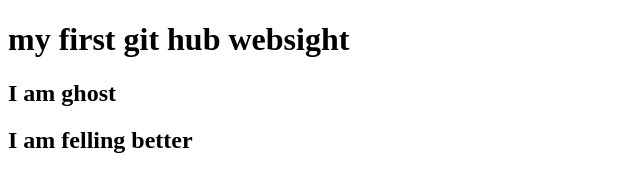
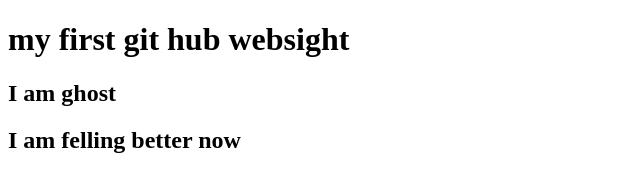
Before and after one commit to Hasanislam908/my-first-websight, a plain HTML site: page index.html in a window 1280 px wide. Shown: the full height of the page, 0-640 px from the left. Drawn offline with Linux system fonts and the light colour scheme.

```diff
--- a/index.html
+++ b/index.html
@@ -8,6 +8,6 @@
 <body>
     <h1>my first git hub websight </h1>
    <h2>I am ghost</h2>
-   <h2>I am felling better</h2>
+   <h2>I am felling better now</h2>
 </body>
 </html>
```
